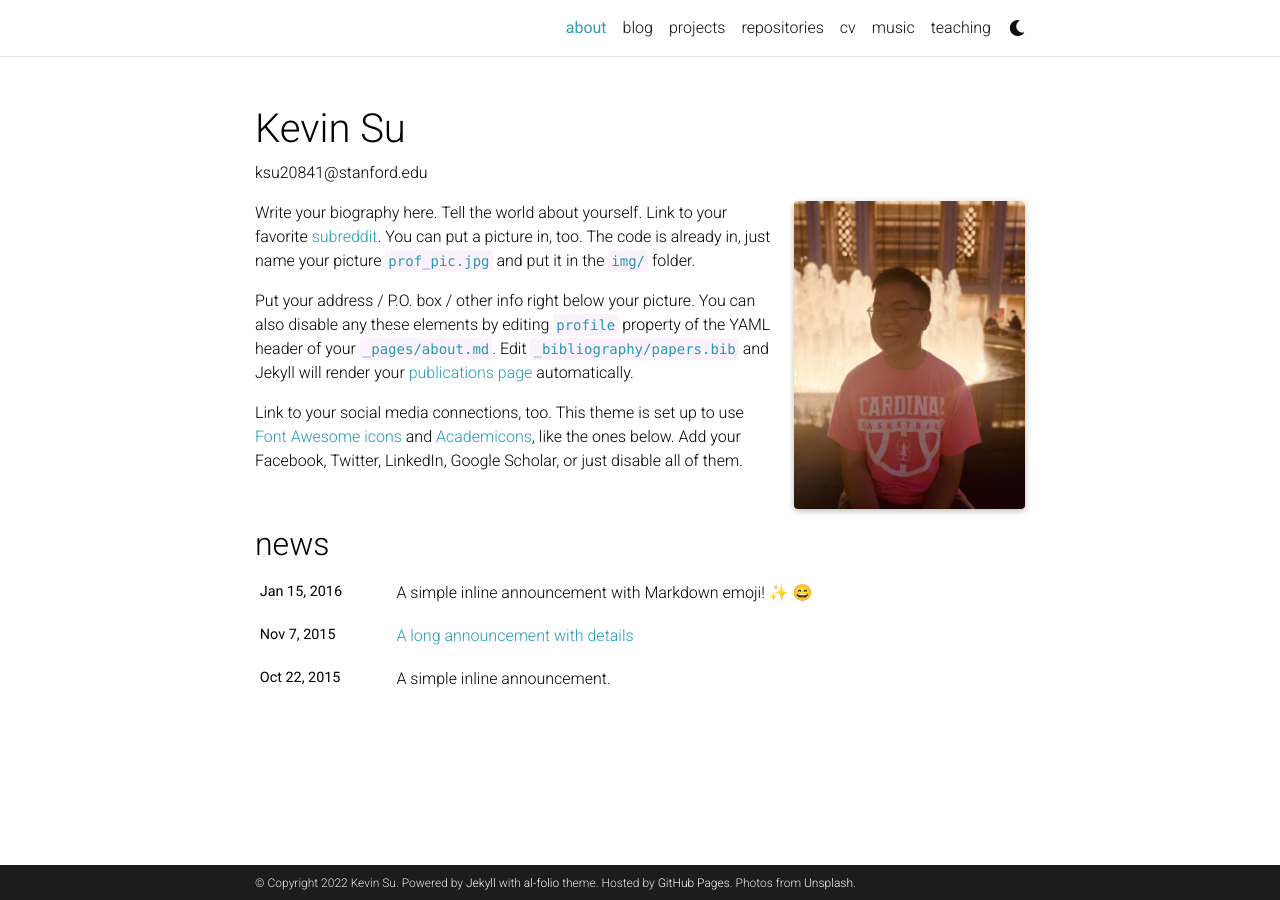
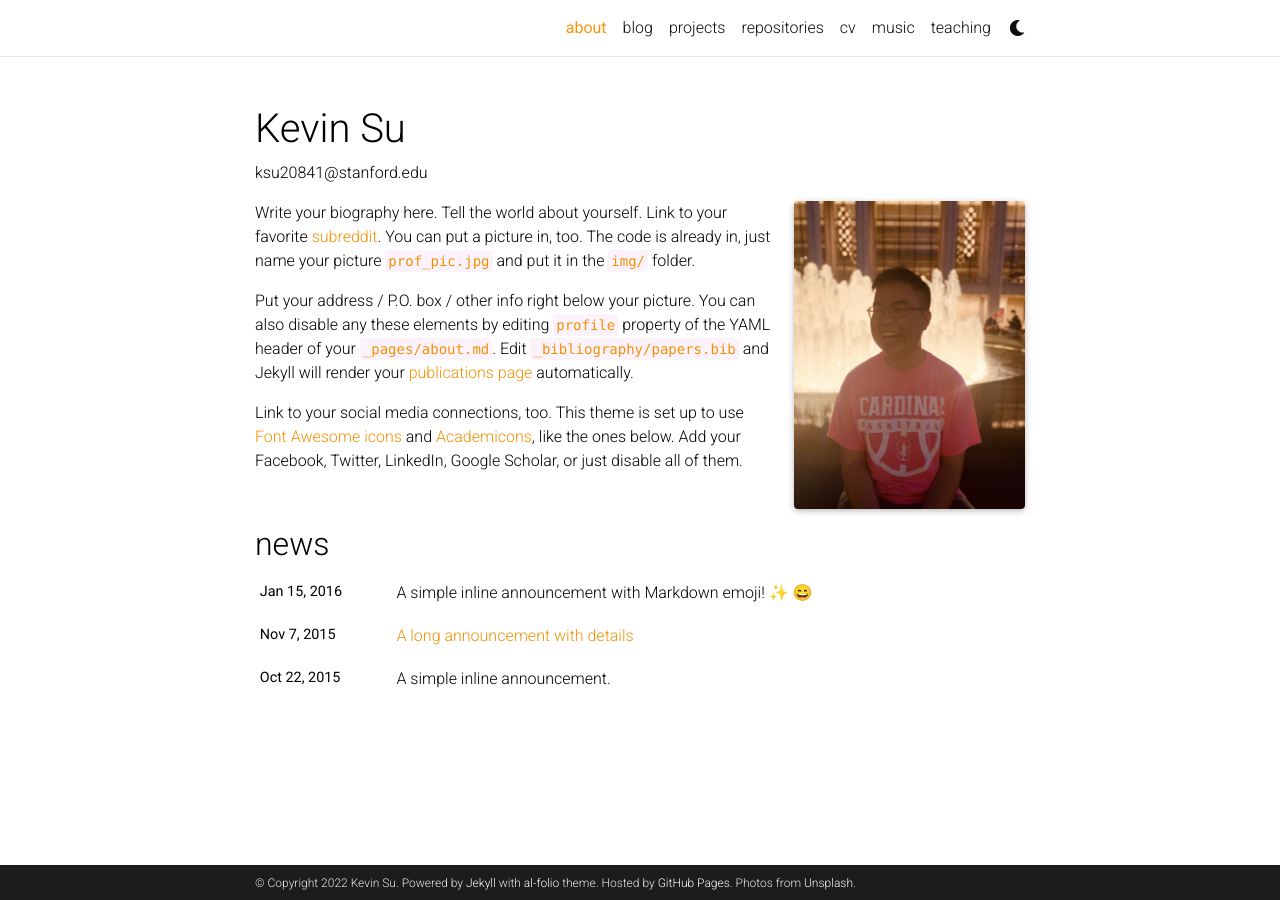
Before and after one commit to kevin20841/kevin20841.github.io, a Jekyll site: the page built from _pages/about.md, in a window 1280 px wide. Built offline with Jekyll 4.4.1, drawn with Linux system fonts in a browser that asks for light colours; full-size pictures stand in for the smaller copies a plugin makes; emoji names are drawn with the system emoji font; comment, search, counter and statistics services are not loaded; a style sheet for code colours, icons or effects is not loaded.

Commit message:
Update _themes.scss

```diff
--- a/_sass/_themes.scss
+++ b/_sass/_themes.scss
@@ -7,8 +7,8 @@
   --global-code-bg-color: #{$code-bg-color-light};
   --global-text-color: #{$black-color};
   --global-text-color-light: #{$grey-color};
-  --global-theme-color: #{$cyan-color};
-  --global-hover-color: #{$cyan-color};
+  --global-theme-color: #{$orange-color};
+  --global-hover-color: #{$orange-color};
   --global-footer-bg-color: #{$grey-color-dark};
   --global-footer-text-color: #{$grey-color-light};
   --global-footer-link-color: #{$white-color};
@@ -38,8 +38,8 @@
   --global-code-bg-color: #{$code-bg-color-dark};
   --global-text-color: #{$grey-color-light};
   --global-text-color-light: #{$grey-color-light};
-  --global-theme-color: #{$cyan-color};
-  --global-hover-color: #{$cyan-color};
+  --global-theme-color: #{$orange-color};
+  --global-hover-color: #{$orange-color};
   --global-footer-bg-color: #{$grey-color-light};
   --global-footer-text-color: #{$grey-color-dark};
   --global-footer-link-color: #{$black-color};
```
